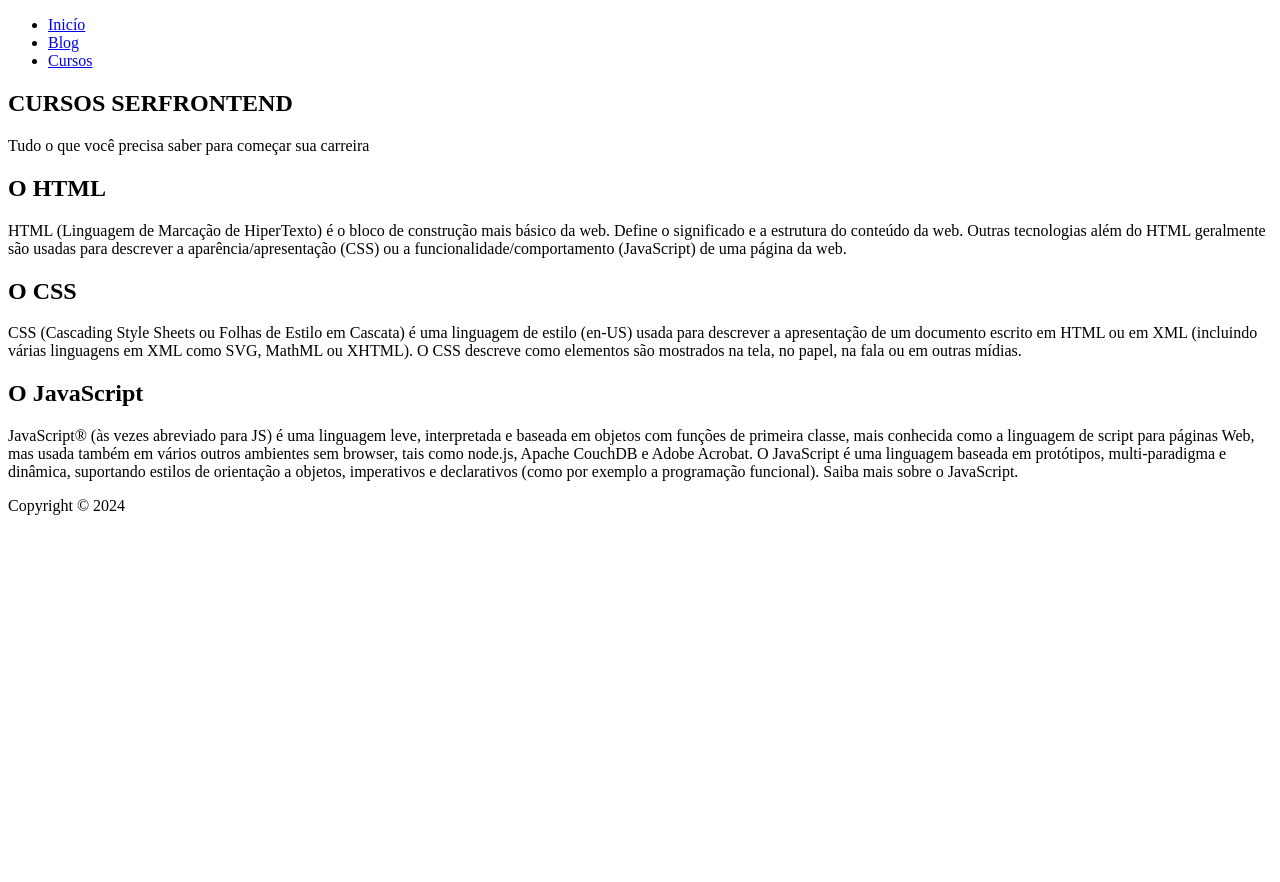
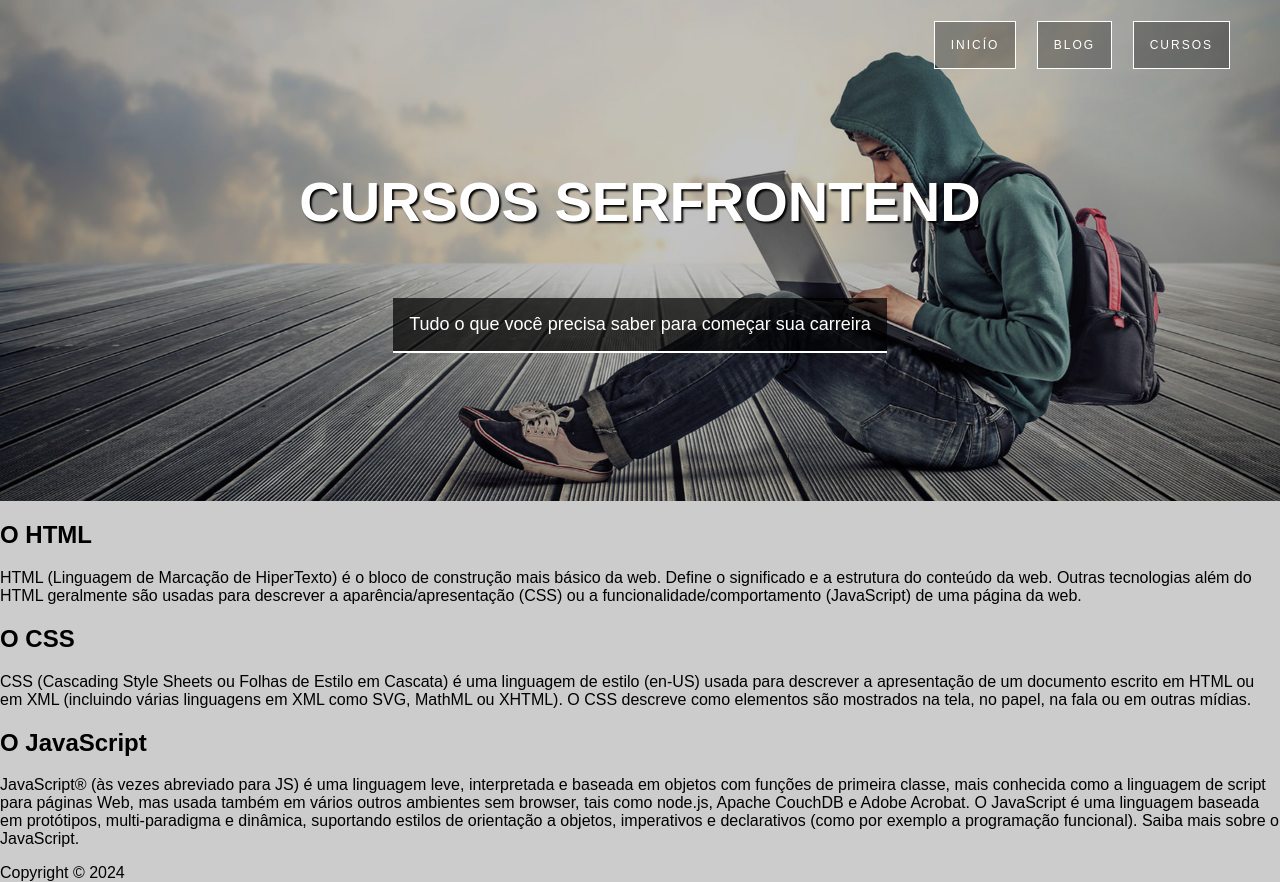
Before and after one commit to marcinholsp/Curso_Web_Design, a plain HTML site: page Projeto_1_HTML_CSS/index.html in a window 1280 px wide. Before the commit the page ends 800 px from the top, so only its background shows below. Drawn offline with Linux system fonts and the light colour scheme.

Commit message:
Cabeçalho finalizado

```diff
--- a/Projeto_1_HTML_CSS/index.html
+++ b/Projeto_1_HTML_CSS/index.html
@@ -3,7 +3,8 @@
 <head>
     <meta charset="UTF-8">
 
-    <title>Document</title>
+    <title>Projeto CSS</title>
+    <link rel="stylesheet" href="styles/estilo.css">
 </head>
 <body>
     <header class="hero">
@@ -14,7 +15,7 @@
                 <li><a href="#">Cursos</a></li>
             </ul>
             <div class="hero-content">
-                <h1>CURSOS SERFRONTEND</h1>
+                <h1>Cursos serfrontend</h1>
                 <p>Tudo o que você precisa saber para começar sua carreira</p>
             </div>
         </nav>
--- /dev/null
+++ b/Projeto_1_HTML_CSS/styles/estilo.css
@@ -0,0 +1,62 @@
+body {
+    margin: 0;
+    font-family: Arial, Helvetica, sans-serif;
+    background-color: #ccc;
+
+}
+
+.hero {
+    background-image: url(../imagens/bg-3.jpg);
+    height: 500px;
+    background-size: cover;
+    background-position: right center;
+    padding-top: 1px;
+}
+
+.hero-content {
+    margin: 100px auto 0;
+    width: 80%;
+    text-align: center;
+    color: #fff;
+}
+
+.hero-content h1 {
+    font-size: 56px;
+    text-shadow: 2px 2px 2px #000;
+    text-transform: uppercase;
+}
+
+.hero-content p {
+    background-color: rgba(0, 0, 0, .7);
+    font-size: 18px;
+    display: inline-block;
+    padding: 16px;
+    border-bottom: 2px solid;
+}
+
+.hero nav ul {
+    margin: 20px 50px 0 0;
+    text-align: right;
+}
+
+.hero nav li {
+    display: inline-block;
+    list-style-type: none;
+    border: 1px solid #fff;
+    margin-left: 16px;
+}
+
+.hero nav a {
+    background-color: rgba(0, 0, 0, .3);
+    padding: 16px;
+    display: block;
+    text-decoration: none;
+    color: white;
+    text-transform: uppercase;
+    font-size: 12px;
+    letter-spacing: 2px;
+}
+
+.hero nav a:hover {
+    background-color: rgba(0, 0, 0, .5);
+}
```
Also changed, not shown: Projeto_1_HTML_CSS/Screenshot.png (added), Projeto_1_HTML_CSS/imagens/bg-1.jpg (added), Projeto_1_HTML_CSS/imagens/bg-2.jpg (added), Projeto_1_HTML_CSS/imagens/bg-3.jpg (added), Projeto_1_HTML_CSS/imagens/bg-4.jpg (added).
